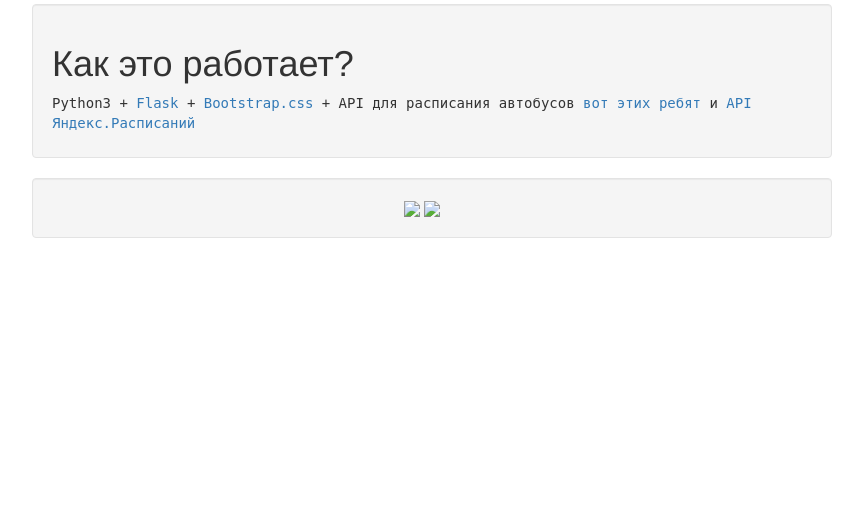
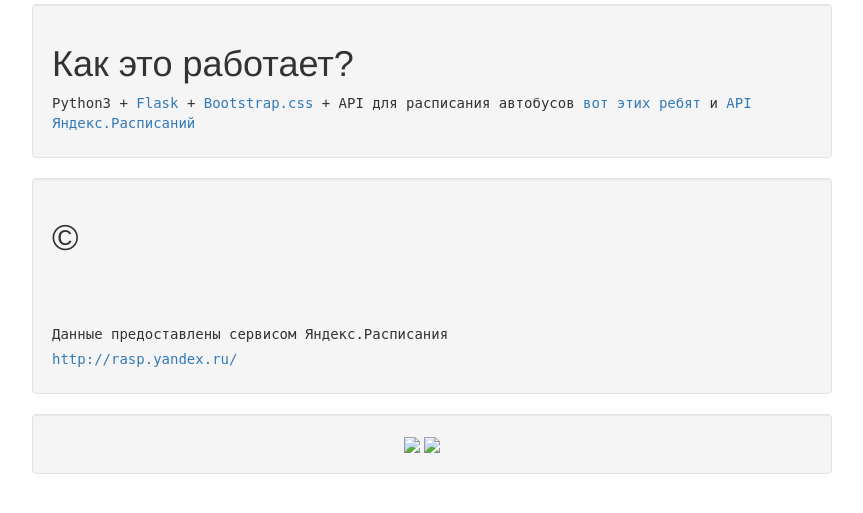
Before and after one commit to vmax/dubki, a Flask app: page /about in a window 1280 px wide. Shown: the part 201-714 px from the top of the page, without its empty margins (208-1071 px from the left). Run offline with Flask 2, Linux system fonts and the light colour scheme; some libraries are stand-ins or nearby versions.

Commit message:
added yandex api copyright

```diff
--- a/templates/about.html
+++ b/templates/about.html
@@ -26,6 +26,13 @@
     	  	</label>
     	 </div>
 
+            <div class='well'>
+                <h1>&copy;</h1>
+                <iframe frameborder="0" style="overflow: hidden; border: 0; width: 740px; height: 51px;" src="http://yandex.st/rasp/media/apicc/copyright_horiz_mono.html"></iframe>
+                <label>Данные предоставлены сервисом Яндекс.Расписания</label><br/>
+                <label><a href='http://rasp.yandex.ru/'>http://rasp.yandex.ru/</a></label>
+            </div>
+
         {% include 'navbar.html' %}
    </div>
     </body>
```
